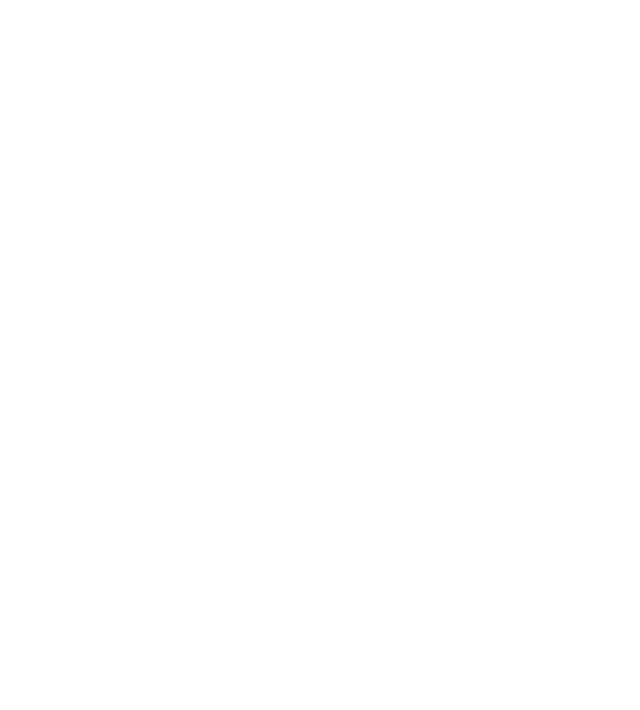
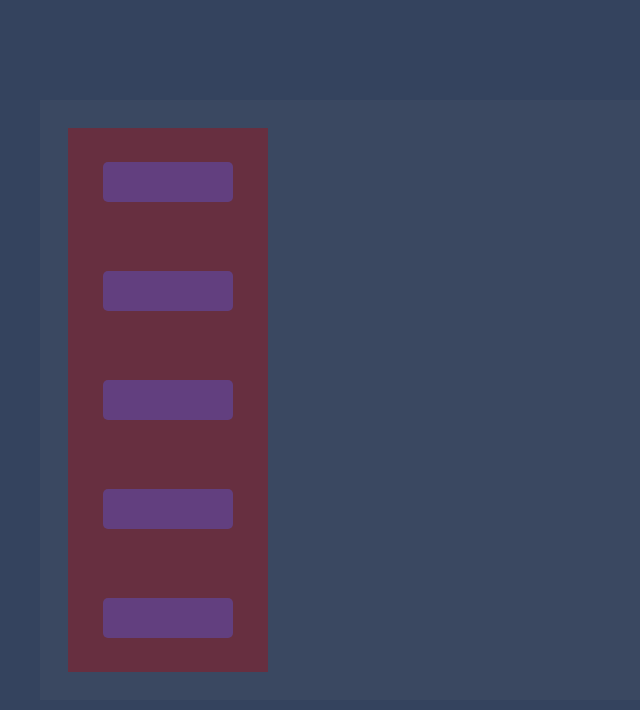
Before and after one commit to sohodoll/odin-sketch, a plain HTML site: page index.html in a window 1280 px wide. Shown: the whole page, without its empty margins (0-640 px from the left). Drawn offline with Linux system fonts and the light colour scheme.

Commit message:
feat: start css styling
Add first css styles and create variable colors in css

```diff
--- a/index.html
+++ b/index.html
@@ -3,20 +3,25 @@
 <head>
     <meta charset="UTF-8">
     <meta http-equiv="X-UA-Compatible" content="IE=edge">
-    <meta name="viewport" content="width=device-width, initial-scale=1.0">
+    <meta name="viewport" content="width=device-width,
+    initial-scale=1.0">
+    <style>
+        @import url('https://fonts.googleapis.com/css2?family=Noto+Sans:ital,wght@0,300;0,400;0,500;0,600;0,700;0,800;0,900;1,400;1,500;1,600;1,700;1,800;1,900&display=swap');
+    </style>
+    <link rel="stylesheet" href="./style.css">
     <title>Sketch App</title>
 </head>
 <body>
     <div class="container">
         <div class="sketch">
             <div class="sketch__controls">
-                <div class="sketch__size size">
+                <div class="sketch__size size button">
                     <div class="size__input"></div>
                 </div>
-                <div class="sketch__start start"></div>
-                <div class="sketch__stop stop"></div>
-                <div class="sketch__erase erase"></div>
-                <div class="sketch__rainbow rainbow"></div>
+                <div class="sketch__start start button"></div>
+                <div class="sketch__stop stop button"></div>
+                <div class="sketch__erase erase button"></div>
+                <div class="sketch__rainbow rainbow button"></div>
             </div>
             <div class="sketch__grid grid">
                 <div class="grid__wrapper"></div>
--- a/style.css
+++ b/style.css
@@ -86,3 +86,54 @@
     }
 
   }
+
+/*--variables--*/
+
+:root {
+    --dark: #34435E;
+    --accent: #D496A7;
+    --light: #F8FFF4;
+    --second-accent: #65AFFF;
+}
+
+/*--general--*/
+
+body {
+    background-color: var(--dark);
+}
+
+.container {
+    background-color: rgba(128, 128, 128, 0.075);
+    max-width: 1200px;
+    height: 600px;
+    margin: auto;
+    position: relative;
+    top: 50%;
+    transform: translateY(-50%);
+}
+
+/*--sketch-box--*/
+
+.sketch {
+    height: 100%;
+    width: 100%;
+    display: flex;
+    padding: 2rem;
+}
+
+.sketch__controls {
+    display: flex;
+    flex-direction: column;
+    justify-content: space-around;
+    align-items: center;
+    height: 100%;
+    width: 200px;
+    background-color: rgba(185, 3, 3, 0.356);
+}
+
+.button {
+    height: 40px;
+    width: 130px;
+    background-color: rgba(91, 93, 240, 0.356);
+    border-radius: 5px;
+}
```
